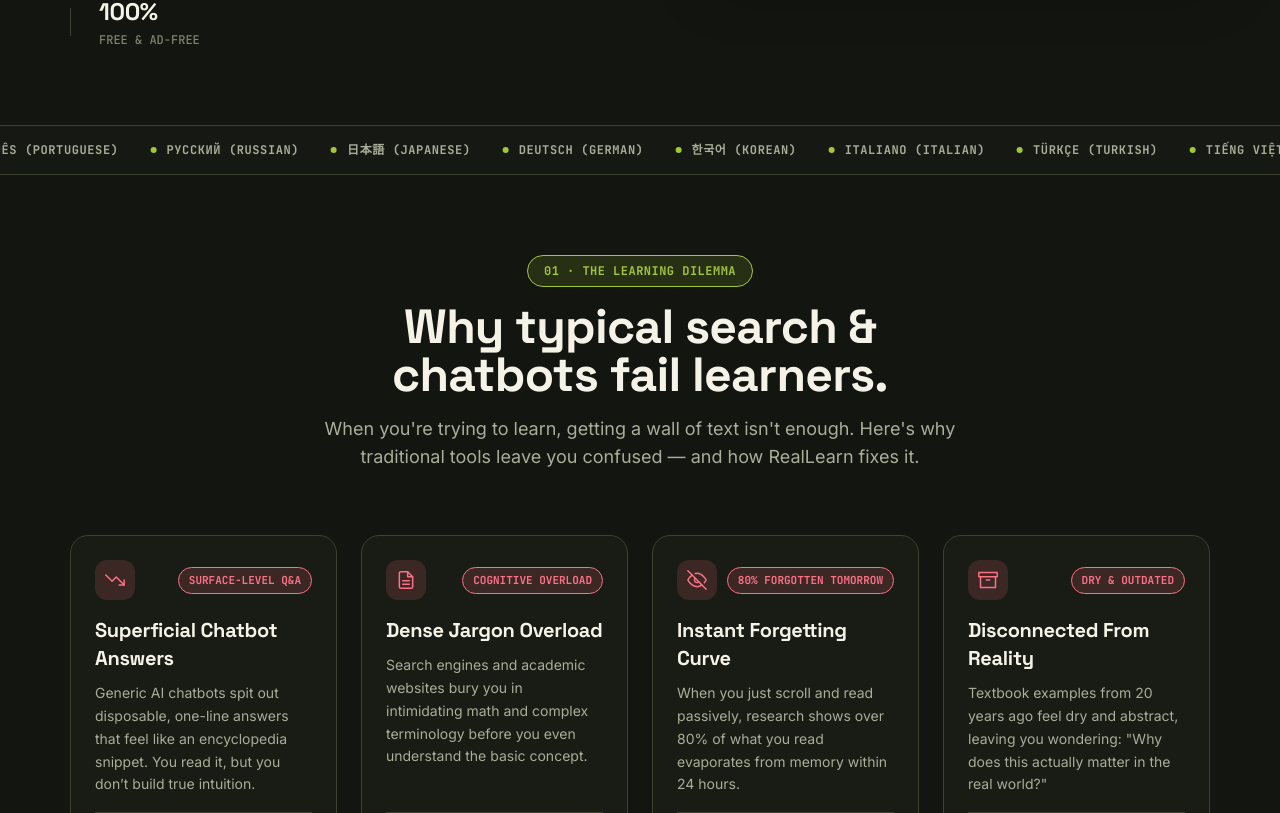
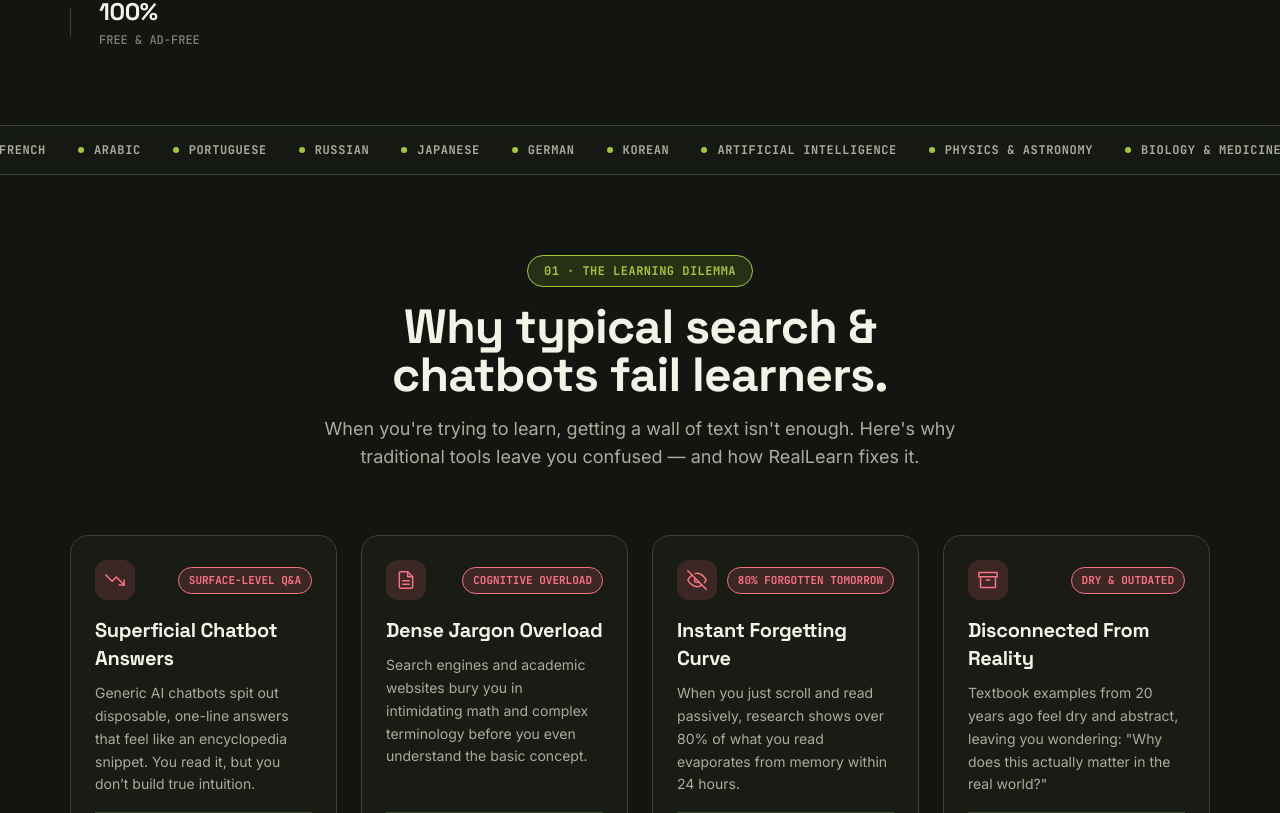
Before and after one commit to alakmar344/Reallearn-info, a React (Vite) app: page / in a window 1280 px wide. Shown: the part 987-1800 px from the top of the page. Built offline with nearby package versions, Linux system fonts and the light colour scheme.

Commit message:
Remove individual language names, keep 63 global languages count

```diff
--- a/src/components/ComparisonFAQ.jsx
+++ b/src/components/ComparisonFAQ.jsx
@@ -24,7 +24,7 @@ const AUDIENCES = [
   {
     icon: 'globe',
     title: 'Multilingual Learners',
-    desc: 'Learn high-level concepts naturally in 63 global languages including Hindi, Tamil, Gujarati, Bengali, Marathi, and many more.',
+    desc: 'Learn high-level concepts naturally in any of 63 global languages with culturally aware, native-quality lessons.',
     tag: '63 Global Languages',
   },
 ]
@@ -83,7 +83,7 @@ const FAQS = [
   },
   {
     q: 'Which languages are supported?',
-    a: 'RealLearn supports 63 global languages including English, Hindi, Gujarati, Tamil, Bengali, Marathi, Telugu, Kannada, Malayalam, Punjabi, Urdu, Odia, and many more. Lessons are crafted directly in your chosen language with natural phrasing.',
+    a: 'RealLearn supports 63 global languages. Lessons are crafted directly in your chosen language with natural phrasing — never translated after the fact.',
   },
   {
     q: 'Can I listen to lessons or speak my questions?',
--- a/src/components/Ticker.jsx
+++ b/src/components/Ticker.jsx
@@ -1,67 +1,16 @@
 const LANGUAGES = [
+  '63 Global Languages',
   'English',
-  'हिन्दी (Hindi)',
-  'ગુજરાતી (Gujarati)',
-  'தமிழ் (Tamil)',
-  'বাংলা (Bengali)',
-  'मराठी (Marathi)',
-  'తెలుగు (Telugu)',
-  'ಕನ್ನಡ (Kannada)',
-  'മലയാളം (Malayalam)',
-  'ਪੰਜਾਬੀ (Punjabi)',
-  'اردو (Urdu)',
-  'ଓଡ଼ିଆ (Odia)',
-  '中文 (Chinese)',
-  'Español (Spanish)',
-  'Français (French)',
-  'العربية (Arabic)',
-  'Português (Portuguese)',
-  'Русский (Russian)',
-  '日本語 (Japanese)',
-  'Deutsch (German)',
-  '한국어 (Korean)',
-  'Italiano (Italian)',
-  'Türkçe (Turkish)',
-  'Tiếng Việt (Vietnamese)',
-  'ภาษาไทย (Thai)',
-  'Bahasa Indonesia (Indonesian)',
-  'Bahasa Melayu (Malay)',
-  'Polski (Polish)',
-  'Nederlands (Dutch)',
-  'Ελληνικά (Greek)',
-  'Čeština (Czech)',
-  'Română (Romanian)',
-  'Magyar (Hungarian)',
-  'Svenska (Swedish)',
-  'Norsk (Norwegian)',
-  'Dansk (Danish)',
-  'Suomi (Finnish)',
-  'עברית (Hebrew)',
-  'Українська (Ukrainian)',
-  'فارسی (Persian)',
-  'Tagalog (Filipino)',
-  'Slovenčina (Slovak)',
-  'Lietuvių (Lithuanian)',
-  'Latviešu (Latvian)',
-  'Eesti (Estonian)',
-  'Slovenščina (Slovenian)',
-  'සිංහල (Sinhala)',
-  'नेपाली (Nepali)',
-  'မြန်မာ (Burmese)',
-  'ភាសាខ្មែរ (Khmer)',
-  'ລາວ (Lao)',
-  'አማርኛ (Amharic)',
-  'Yorùbá (Yoruba)',
-  'isiZulu (Zulu)',
-  'Kiswahili (Swahili)',
-  'Català (Catalan)',
-  'Euskara (Basque)',
-  'Galego (Galician)',
-  'Hrvatski (Croatian)',
-  'Српски (Serbian)',
-  'Български (Bulgarian)',
-  'Malti (Maltese)',
-  'Gaeilge (Irish)',
+  'Hindi',
+  'Chinese',
+  'Spanish',
+  'French',
+  'Arabic',
+  'Portuguese',
+  'Russian',
+  'Japanese',
+  'German',
+  'Korean',
 ]
 
 const SUBJECTS = [
```
Also changed, not shown: public/llms.txt.
